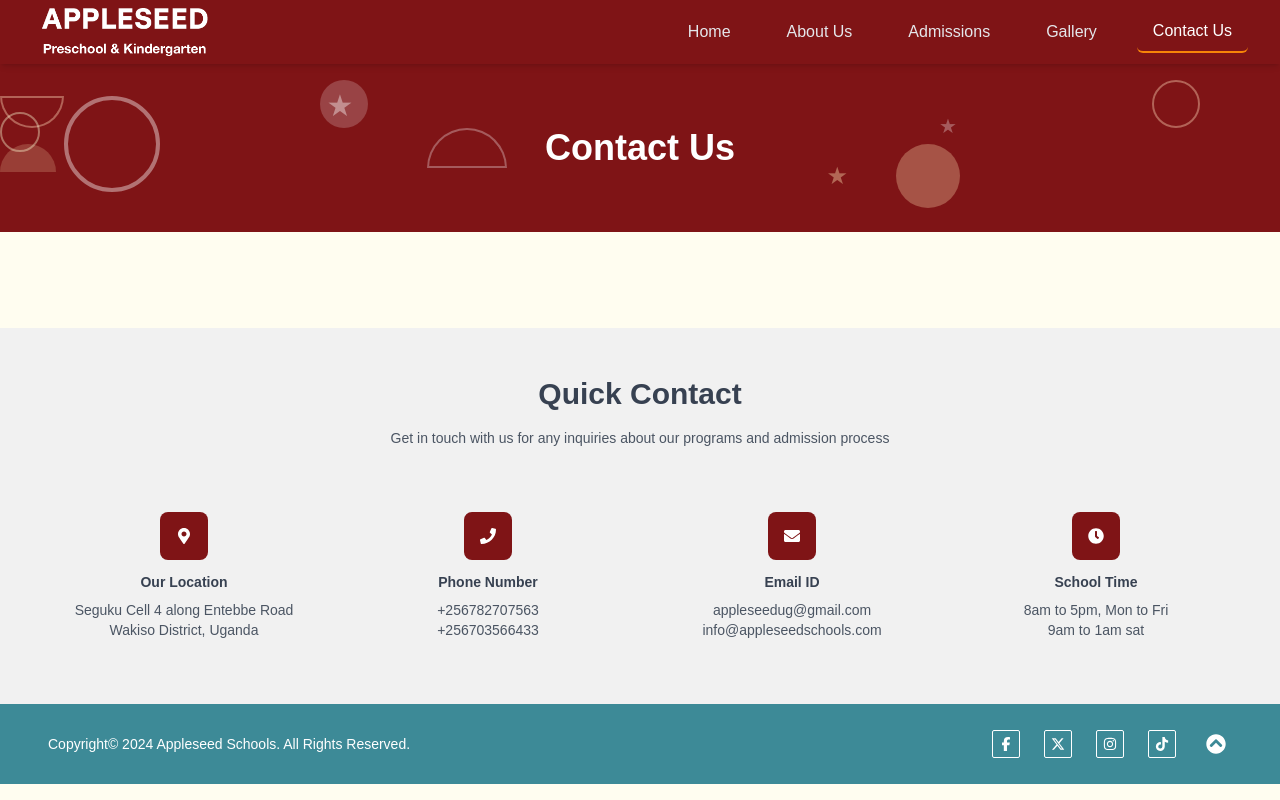
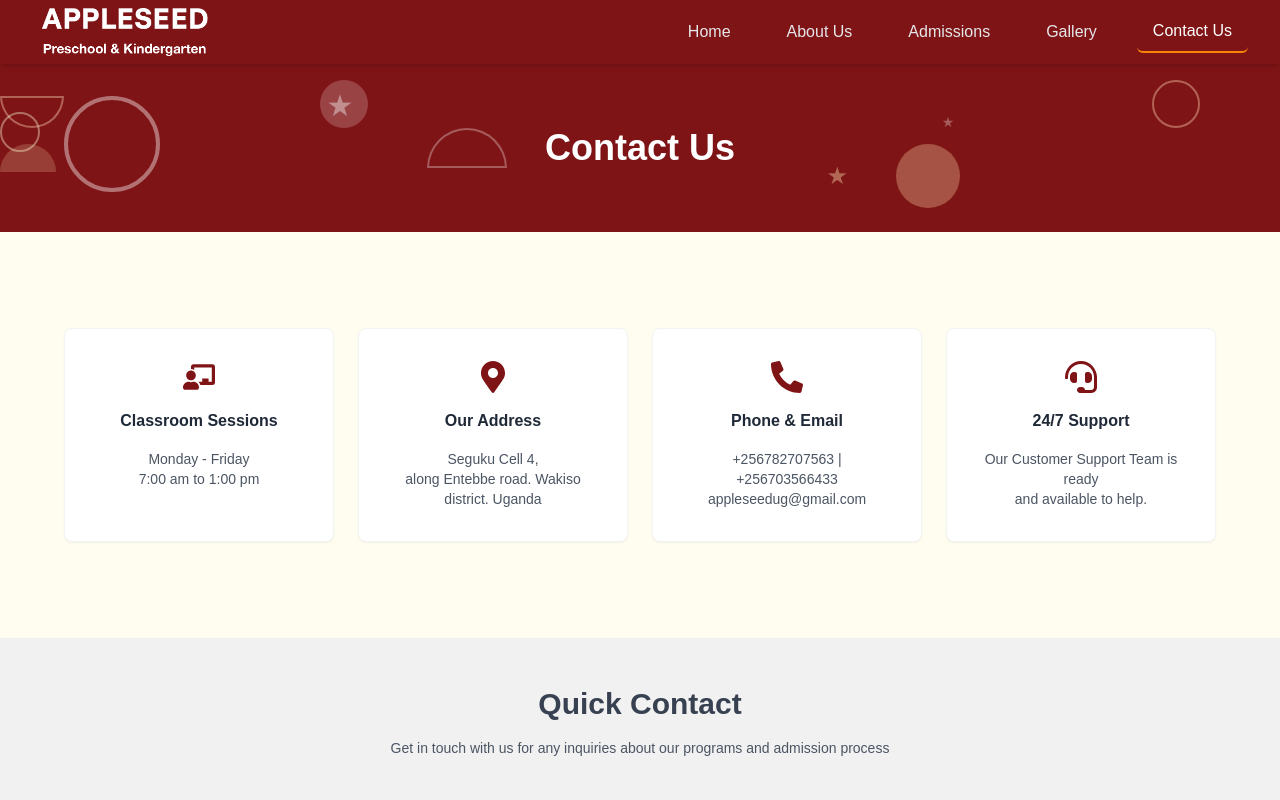
Before and after one commit to sseguku/appleseed-ui, a Next.js app: page /contact in a window 1280 px wide. Shown: the top 800 px of the page. Built offline with nearby package versions, Linux system fonts and the light colour scheme.

Commit message:
created first section under contact page with important information about the school

```diff
--- a/app/about/page.tsx
+++ b/app/about/page.tsx
@@ -45,18 +45,18 @@ export default function About() {
         </div>
 
         {/* Content */}
-        <div className="relative max-w-7xl mx-auto px-8 md:px-12 lg:px-16 py-16">
-          <h1 className="text-3xl md:text-4xl font-bold text-white text-center mb-3">
+        <div className="relative max-w-7xl mx-auto px-8 md:px-12 lg:px-16 py-20">
+          <h1 className="text-4xl md:text-5xl lg:text-6xl font-bold text-white text-center mb-4">
             About us
           </h1>
-          <div className="w-12 h-0.5 bg-white mx-auto"></div>
+          <div className="w-16 h-1 bg-white mx-auto"></div>
         </div>
       </div>
 
       {/* Main Content Section */}
-      <main className="max-w-7xl mx-auto px-8 md:px-12 lg:px-16 py-12">
+      <main className="max-w-7xl mx-auto px-8 md:px-12 lg:px-16 py-16">
         {/* Add your about page content here */}
       </main>
     </div>
-  )
+  );
 }
--- a/app/contact/page.tsx
+++ b/app/contact/page.tsx
@@ -1,3 +1,10 @@
+import {
+  FaChalkboardTeacher,
+  FaHeadset,
+  FaMapMarkerAlt,
+  FaPhoneAlt,
+} from "react-icons/fa";
+
 export default function Contact() {
   return (
     <div>
@@ -28,7 +35,7 @@ export default function Contact() {
             <div className="w-8 h-8 text-[#FFE4B5]/40 text-2xl">★</div>
           </div>
           <div className="absolute top-12 right-1/4">
-            <div className="w-6 h-6 text-white/30 text-xl">★</div>
+            <div className="w-6 h-6 text-white/30 text-sm">★</div>
           </div>
 
           {/* Semi Circles - New Positions */}
@@ -61,7 +68,78 @@ export default function Contact() {
 
       {/* Main Content Section */}
       <main className="max-w-7xl mx-auto px-8 md:px-12 lg:px-16 py-12">
-        {/* Add your contact content here */}
+        {/* Contact Info Boxes - Removed redundant max-w-7xl and adjusted padding */}
+        <section className="py-12">
+          <div className="grid grid-cols-1 md:grid-cols-2 lg:grid-cols-4 gap-6">
+            {/* Classroom Sessions Box */}
+            <div className="p-8 bg-white border border-gray-100 rounded-lg shadow-sm hover:shadow-md transition-shadow">
+              <div className="flex flex-col items-center text-center">
+                <div className="w-8 h-8 mb-4 text-primary">
+                  <FaChalkboardTeacher className="w-full h-full" />
+                </div>
+                <h3 className="text-md font-bold mb-4 text-gray-800">
+                  Classroom Sessions
+                </h3>
+                <p className="text-sm text-gray-600">
+                  Monday - Friday
+                  <br />
+                  7:00 am to 1:00 pm
+                </p>
+              </div>
+            </div>
+
+            {/* Address Box */}
+            <div className="p-8 bg-white border border-gray-100 rounded-lg shadow-sm hover:shadow-md transition-shadow">
+              <div className="flex flex-col items-center text-center">
+                <div className="w-8 h-8 mb-4 text-primary">
+                  <FaMapMarkerAlt className="w-full h-full" />
+                </div>
+                <h3 className="text-md font-bold mb-4 text-gray-800">
+                  Our Address
+                </h3>
+                <p className="text-sm text-gray-600">
+                  Seguku Cell 4,
+                  <br />
+                  along Entebbe road. Wakiso district. Uganda
+                </p>
+              </div>
+            </div>
+
+            {/* Phone & Email Box */}
+            <div className="p-8 bg-white border border-gray-100 rounded-lg shadow-sm hover:shadow-md transition-shadow">
+              <div className="flex flex-col items-center text-center">
+                <div className="w-8 h-8 mb-4 text-primary">
+                  <FaPhoneAlt className="w-full h-full" />
+                </div>
+                <h3 className="text-md font-bold mb-4 text-gray-800">
+                  Phone & Email
+                </h3>
+                <p className="text-sm text-gray-600">
+                  +256782707563 | +256703566433
+                  <br />
+                  appleseedug@gmail.com
+                </p>
+              </div>
+            </div>
+
+            {/* Support Box */}
+            <div className="p-8 bg-white border border-gray-100 rounded-lg shadow-sm hover:shadow-md transition-shadow">
+              <div className="flex flex-col items-center text-center">
+                <div className="w-8 h-8 mb-4 text-primary">
+                  <FaHeadset className="w-full h-full" />
+                </div>
+                <h3 className="text-md font-bold mb-4 text-gray-800">
+                  24/7 Support
+                </h3>
+                <p className="text-sm text-gray-600">
+                  Our Customer Support Team is ready
+                  <br />
+                  and available to help.
+                </p>
+              </div>
+            </div>
+          </div>
+        </section>
       </main>
     </div>
   );
```
